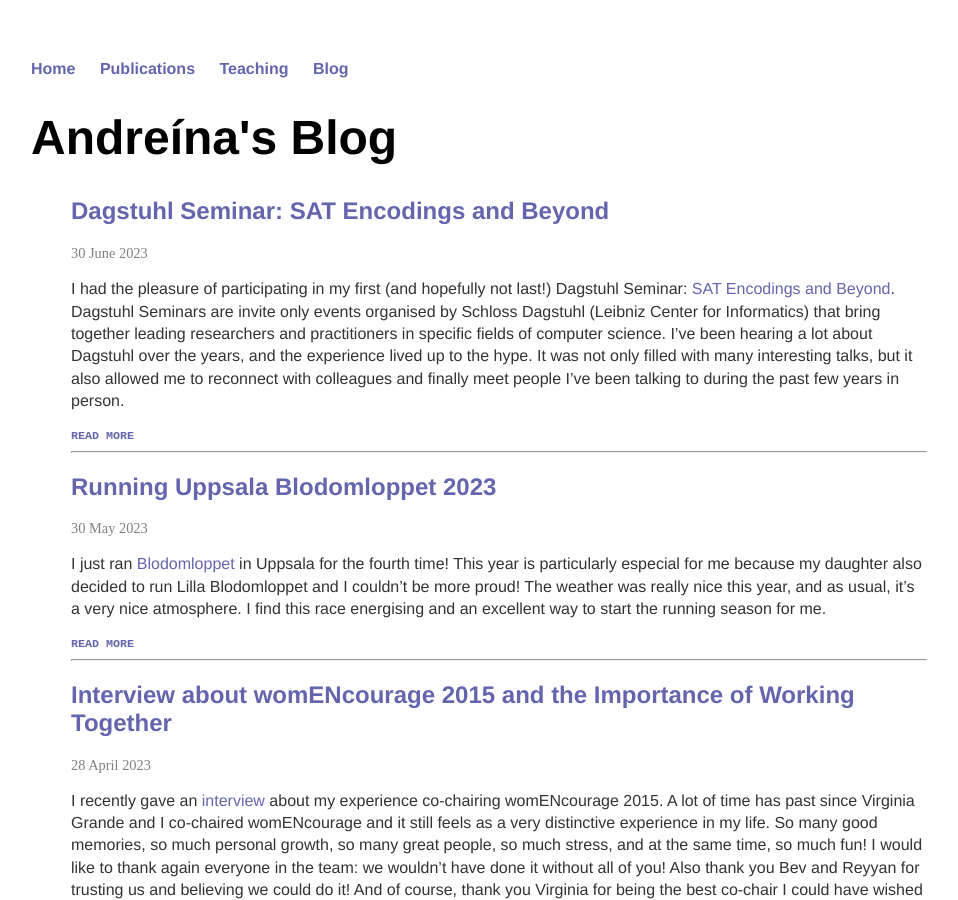
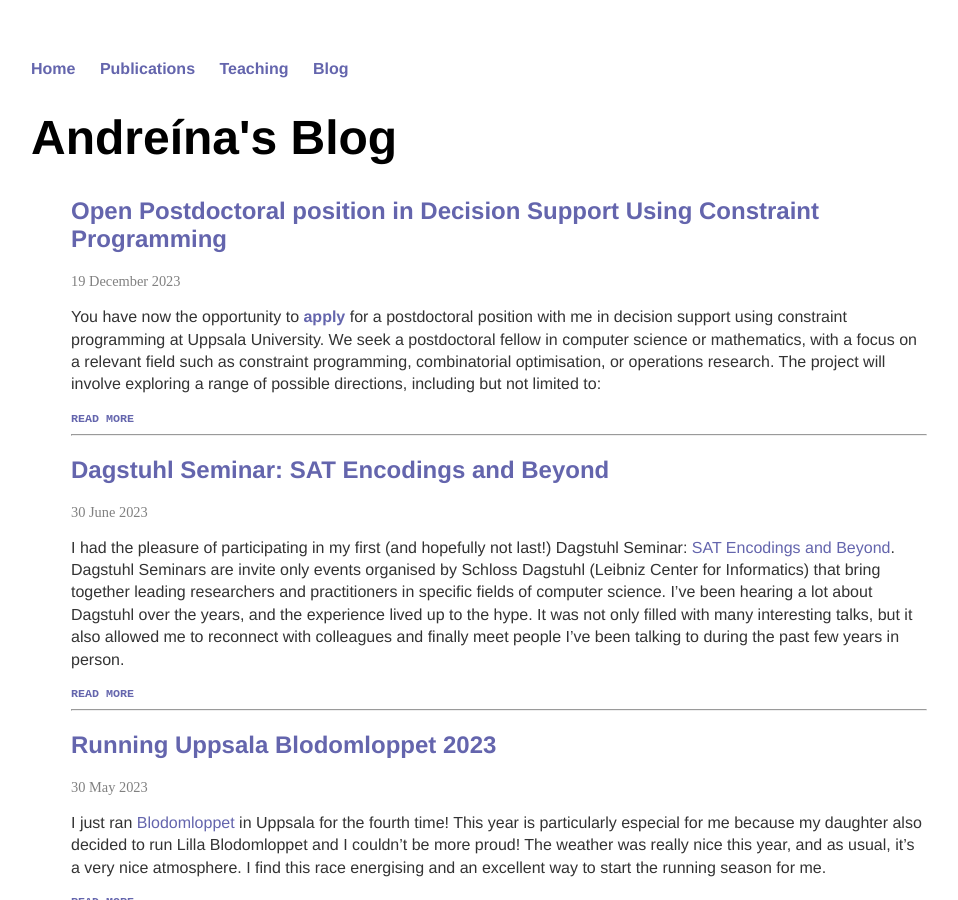
Before and after one commit to andreina-francisco/andreina-francisco.github.io, a Jekyll site: the page built from blog/index.html, in a window 1280 px wide and 900 px high. Shown: the whole window, without its empty margins (161-1119 px from the left). Built offline with Jekyll 4.4.1, drawn with Linux system fonts in a browser that asks for light colours; nearby versions of some CDN libraries; a style sheet for code colours, icons or effects is not loaded.

Commit message:
Postdoc in decision support

```diff
--- a/_posts/2023-03-20-open-postdoc-position.md
+++ b/_posts/2023-03-20-open-postdoc-position.md
@@ -11,7 +11,7 @@ This postdoctoral position is a 2-year career-development appointment focused on
 
 The position is funded by and takes place in the context of the department’s initiative to strengthen its research on equal opportunities aspects in IT.
 
-The candidate will be hosted by UpCERG, Uppsala Computing Education Research Group at the Information Technology Department and will be working very closely with the local and international collaborators. In particular, the project is led by an interdisciplinary group of researchers and teachers from both the Computing Science Division and Vi3.
+The candidate will be hosted by UpCERG, Uppsala Computing Education Research Group at the Department of Information Technology and will be working very closely with the local and international collaborators. In particular, the project is led by an interdisciplinary group of researchers and teachers from both the Computing Science Division and Vi3.
 
 <p align="center">
 <img src="https://cdn.varbi.com/209/ef5d033f4c9fc4cf52a863eadf2848d2.jpg" width="600">
--- /dev/null
+++ b/_posts/2023-12-19-open-postdoc-position.md
@@ -0,0 +1,24 @@
+---
+layout: post
+title: "Open Postdoctoral position in Decision Support Using Constraint Programming"
+date: 2023-12-19
+feature-img: "/blog/images/2013-12-nya-angstrom.jpg"
+---
+
+You have now the opportunity to [**apply**](https://www.jobb.uu.se/details/?positionId=686103) for a postdoctoral position with me in decision support using constraint programming at Uppsala University. We seek a postdoctoral fellow in computer science or mathematics, with a focus on a relevant field such as constraint programming, combinatorial optimisation, or operations research.  The project will involve exploring a range of possible directions, including but not limited to:
+
+* Devising specialised models and methods for solving problem substructures in the context of laboratory experiment design.
+
+* Investigating the hybridisation of constraint programming and other artificial intelligence methods for reasoning and prediction, such as active learning, applied to drug discovery for brain tumours.
+
+This postdoctoral position is a 2-year career-development appointment focused on research and includes teaching (20%).
+
+The candidate will be hosted by the [Optimisation Research Group](https://www.it.uu.se/research/group/optimisation?lang=en) at the [Department of Information Technology](https://www.it.uu.se/first?lang=EN) and will be working very closely with members of the group and interdisciplinary collaborators.
+
+<p align="center">
+<img src="/blog/images/2013-12-nya-angstrom.jpg" width="600">
+</p>
+
+**Deadline to apply: 29th of January, 2024**
+
+Please [contact me](https://www.katalog.uu.se/profile?id=N11-1772) if you have any questions about the position.
```
Also changed, not shown: blog/images/2013-12-nya-angstrom.jpg (added).
